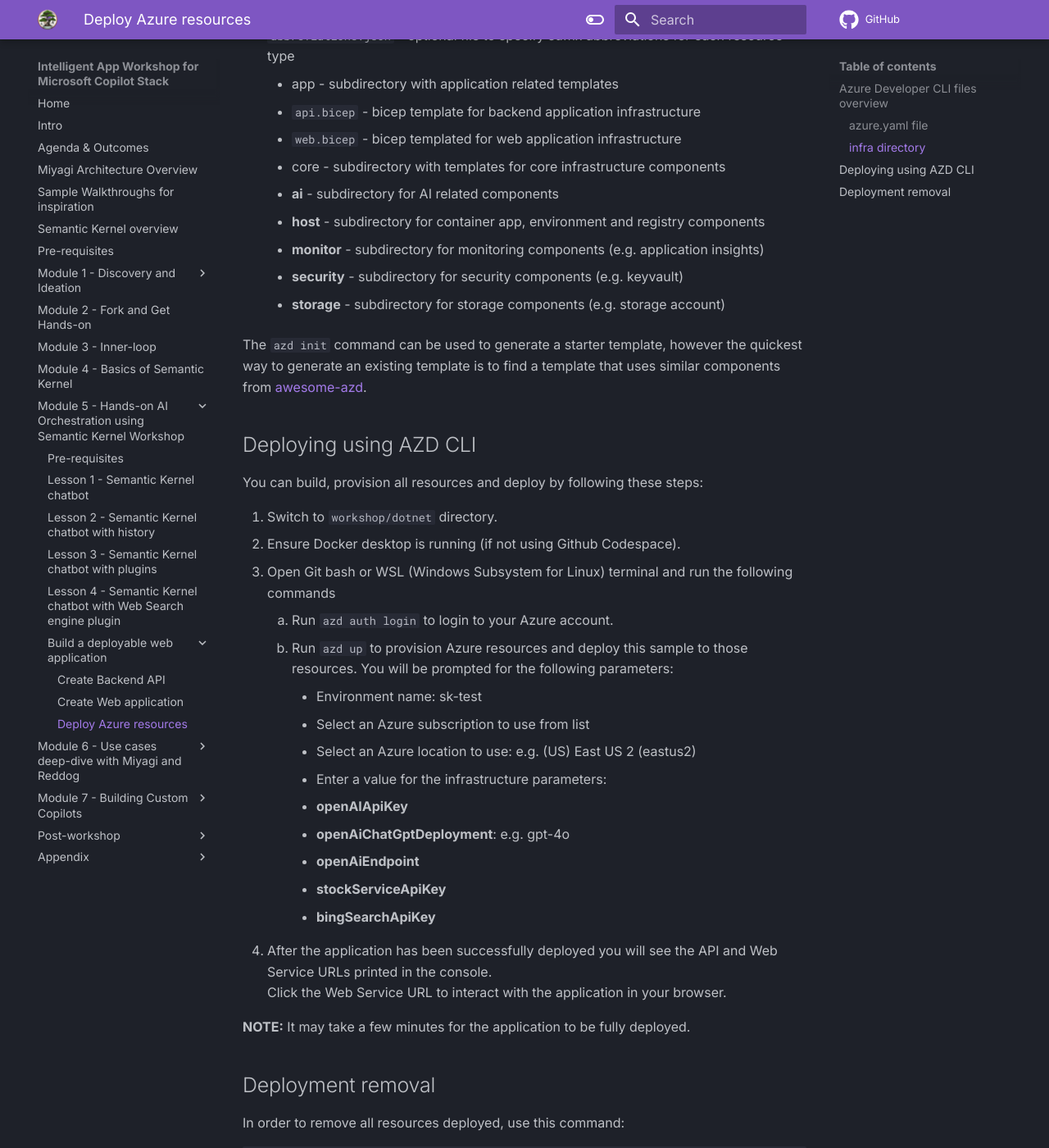
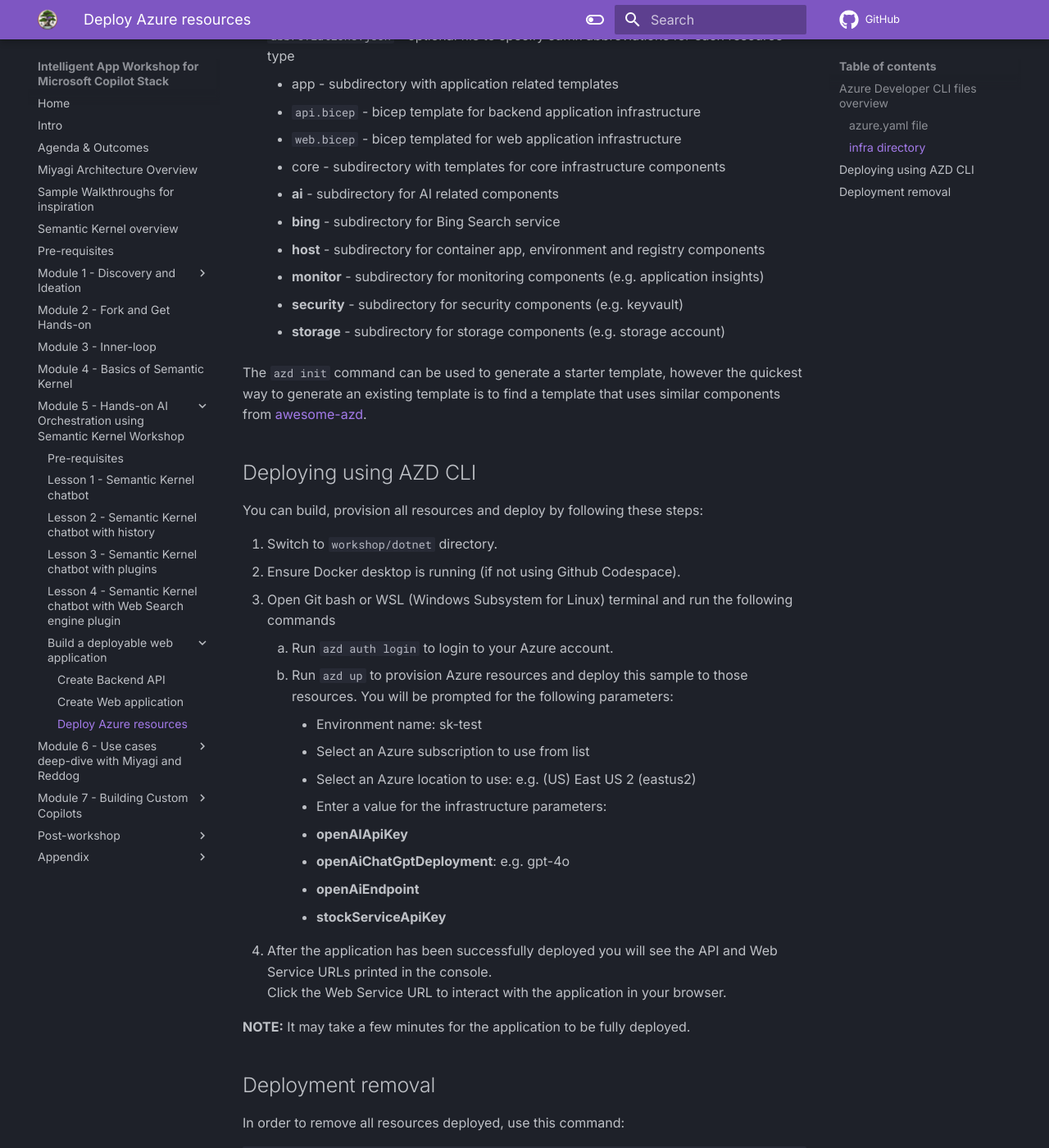
Before and after one commit to Azure/intelligent-app-workshop, an MkDocs documentation site: the page built from docs/wksp/05-semantic-kernel-workshop/simple-ai-orchestration/create-deployable-app/azd-infra.md, in a window 1280 px wide and 1400 px high, scrolled down 1348 px. Shown: the whole window at 82% size. Built offline with MkDocs 1.6.1 and Material for MkDocs 9.7.7, drawn with Linux system fonts in a browser that asks for light colours; comment, search, counter and statistics services are not loaded.

Commit message:
updates after adding bing service

```diff
--- a/docs/wksp/05-semantic-kernel-workshop/simple-ai-orchestration/create-deployable-app/azd-infra.md
+++ b/docs/wksp/05-semantic-kernel-workshop/simple-ai-orchestration/create-deployable-app/azd-infra.md
@@ -54,6 +54,7 @@ use `bicep` templates which are organized as follows:
       * `web.bicep` - bicep templated for web application infrastructure
     * core - subdirectory with templates for core infrastructure components
       * **ai** - subdirectory for AI related components
+      * **bing** - subdirectory for Bing Search service
       * **host** - subdirectory for container app, environment and registry components
       * **monitor** - subdirectory for monitoring components (e.g. application insights)
       * **security** - subdirectory for security components (e.g. keyvault)
@@ -81,7 +82,6 @@ You can build, provision all resources and deploy by following these steps:
           * **openAiChatGptDeployment**: e.g. gpt-4o
           * **openAiEndpoint**
           * **stockServiceApiKey**
-          * **bingSearchApiKey**
 1. After the application has been successfully deployed you will see the API and Web Service URLs printed in the console.
    Click the Web Service URL to interact with the application in your browser.
 
```
